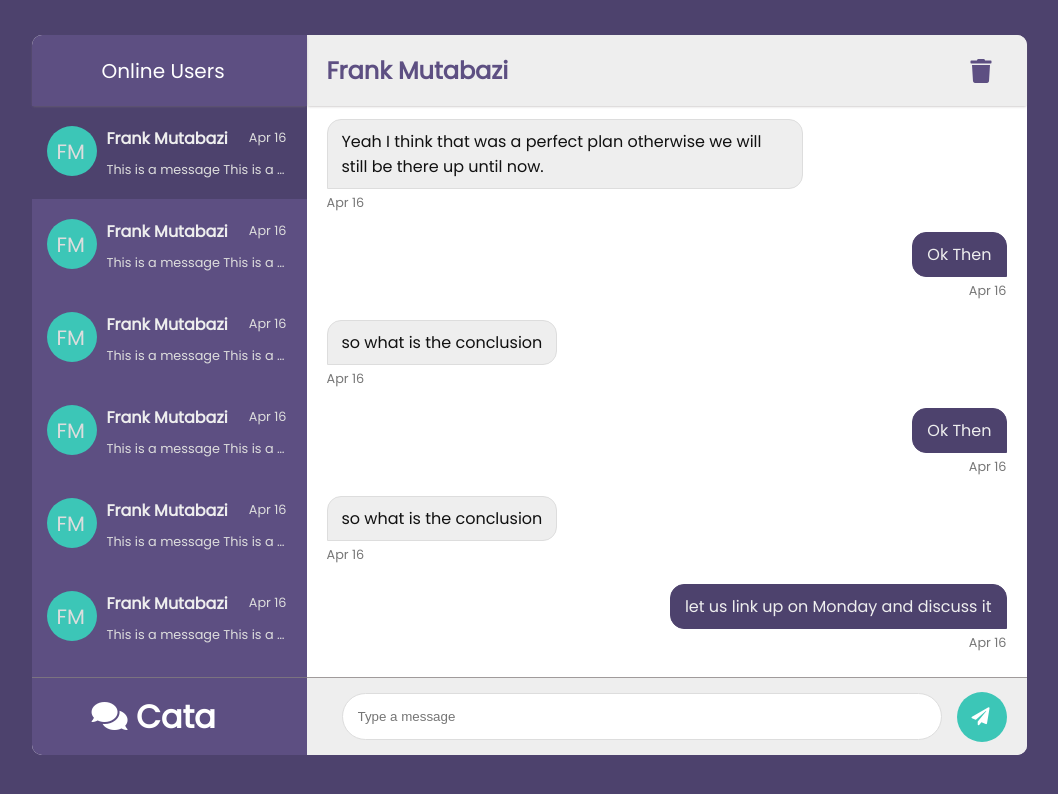
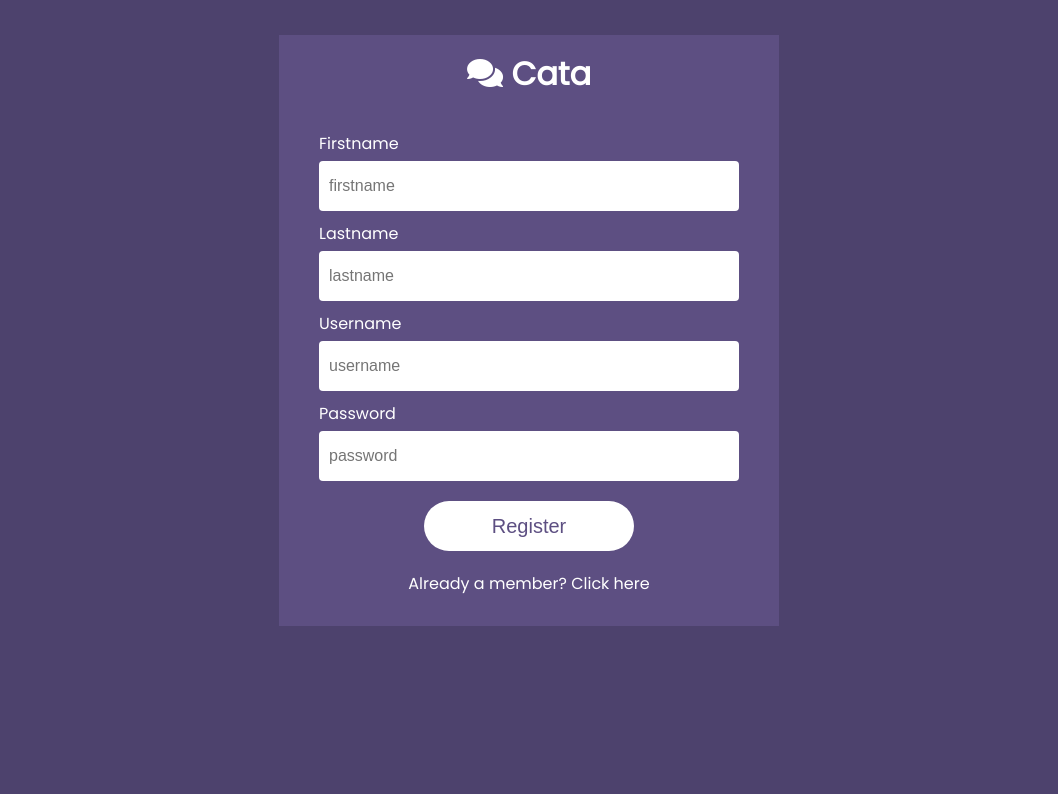
Before and after one commit to MCFrank16/chat-application-frontend, a React (Create React App) app: page /register in a window 1280 px wide. Shown: the top 794 px of the page, without its empty margins (111-1169 px from the left). Built offline with nearby package versions, Linux system fonts and the light colour scheme.

Commit message:
deploying to netlify

```diff
--- a/package.json
+++ b/package.json
@@ -8,6 +8,7 @@
     "@testing-library/user-event": "^12.1.10",
     "react": "^17.0.1",
     "react-dom": "^17.0.1",
+    "react-router-dom": "^5.2.0",
     "react-scripts": "4.0.3",
     "web-vitals": "^1.0.1"
   },
@@ -34,5 +35,6 @@
       "last 1 firefox version",
       "last 1 safari version"
     ]
-  }
+  },
+  "proxy": "https://realtime-chat-ossix.herokuapp.com"
 }
--- a/src/App.js
+++ b/src/App.js
@@ -1,12 +1,22 @@
 import './styles.css';
-import Container from './components/start-container';
+import { BrowserRouter as Router, Route, Switch } from 'react-router-dom';
+
+import LoginContainer from './components/Login-container';
+import RegisterContainer from './components/register-container';
 import ChatBox from './components/chat-box';
+import useToken from './components/useToken';
 
 function App() {
+  const { token } = useToken();
   return (
     <div className="App">
-      {/* <Container /> */}
-      <ChatBox />
+      <Router>
+        <Switch>
+          <Route path="/" exact component={!token ? LoginContainer : ChatBox } />
+          <Route path ='/register' exact component={!token ? RegisterContainer : ChatBox} />
+          <Route path="/chat" exact component={ChatBox} />
+        </Switch>
+      </Router>
     </div>
   );
 }
--- /dev/null
+++ b/src/components/Login-container.js
@@ -0,0 +1,89 @@
+import { useState } from 'react';
+import { Link } from 'react-router-dom';
+import useToken from './useToken';
+
+
+const LoginUser = async (credentials) => {
+
+	// const result = await fetch('http://localhost:9000/create/user', {
+	// 	method: 'POST',
+	// 	// mode: 'no-cors',
+	// 	headers: {
+	// 		'Access-Control-Allow-Origin': '*',
+	// 		'Content-Type': 'application/json'
+	// 	},
+	// 	body: JSON.stringify(credentials)
+	// });
+
+	// const result = await fetch('https://realtime-chat-ossix.herokuapp.com', {
+	// 	method: 'GET',
+	// 	headers: {
+	// 		'Access-Control-Allow-Origin': '*',
+	// 		'Content-Type': 'application/json'
+	// 	}
+	// })
+	return {
+		status: 200,
+		token: "eyJhbGciOiJIUzI1NiIsInR5cCI6IkpXVCJ9.eyJ1c2VyIjoiTUNGcmFuazE2IiwiaWF0IjoxNjE0NjAyMzUyLCJleHAiOjE2MTQ2ODg3NTJ9.3fFb7ZUC_IJwgJth-lK3J3V4ToNSvVEX3wC_54_plLI"
+	};
+}
+
+const LoginContainer = () => {
+
+	const { setToken } = useToken();
+
+	const [username, setUserName] = useState('');
+	const [password, setPassword] = useState('');
+
+	const handleSubmit = async e => {
+		e.preventDefault();
+
+		const { token } = await LoginUser({
+			username,
+			password
+		});
+		setToken(token);
+
+		return window.location = "/chat"
+	}
+
+
+    return (
+        <div className="start-container">
+            <header className="start-header">
+				<h1><i className="fas fa-comments"></i> Cata </h1>
+			</header>
+            <main className="start-main">
+				<form onSubmit={handleSubmit}>
+					<div className="form-control">
+						<label htmlFor="username">Username</label>
+						<input
+							type="text"
+							name="username"
+							id="username"
+                            placeholder="username"
+							required
+							onChange={e => setUserName(e.target.value)}
+						/>
+					</div>
+
+					<div className="form-control">
+						<label htmlFor="password">Password</label>
+						<input
+							type="password"
+							name="password"
+							id="password"
+                            placeholder="password"
+							required
+							onChange={e => setPassword(e.target.value)}
+						/>
+					</div>
+					<button type="submit" className="btn">Login</button>
+					<p className="Link"> Not a member? <Link className="linkname" to='/register'>Click here</Link></p>
+				</form>
+			</main>
+        </div>
+    )
+}
+
+export default LoginContainer;
--- a/src/components/chat-box.js
+++ b/src/components/chat-box.js
@@ -1,4 +1,4 @@
-const chatbox = () => {
+const Chatbox = () => {
     return (
         <div className="chat">
             <div className="chat-container">
@@ -117,4 +117,4 @@ const chatbox = () => {
     )
 }
 
-export default chatbox;
+export default Chatbox;
--- /dev/null
+++ b/src/components/register-container.js
@@ -0,0 +1,117 @@
+import { useState } from 'react';
+import { Link } from 'react-router-dom';
+
+import useToken from './useToken';
+
+const registerUser = async (credentials) => {
+
+	// const result = await fetch('http://localhost:9000/create/user', {
+	// 	method: 'POST',
+	// 	// mode: 'no-cors',
+	// 	headers: {
+	// 		'Access-Control-Allow-Origin': '*',
+	// 		'Content-Type': 'application/json'
+	// 	},
+	// 	body: JSON.stringify(credentials)
+	// });
+
+	// const result = await fetch('https://realtime-chat-ossix.herokuapp.com', {
+	// 	method: 'GET',
+	// 	headers: {
+	// 		'Access-Control-Allow-Origin': '*',
+	// 		'Content-Type': 'application/json'
+	// 	}
+	// })
+	return {
+		status: 200,
+		token: "eyJhbGciOiJIUzI1NiIsInR5cCI6IkpXVCJ9.eyJ1c2VyIjoiTUNGcmFuazE2IiwiaWF0IjoxNjE0NjAyMzUyLCJleHAiOjE2MTQ2ODg3NTJ9.3fFb7ZUC_IJwgJth-lK3J3V4ToNSvVEX3wC_54_plLI"
+	};
+}
+
+const RegisterContainer = () => {
+
+	const { setToken } = useToken();
+
+	const [firstname, setFirstname] = useState('');
+	const [lastname, setLastname] = useState('');
+	const [username, setUserName] = useState('');
+	const [password, setPassword] = useState('');
+
+	const handleSubmit = async e => {
+		e.preventDefault();
+
+		const { token } = await registerUser({
+			firstname,
+			lastname,
+			username,
+			password
+		});
+
+		setToken(token);
+
+		return window.location = "/chat"
+	}
+
+    return (
+        <div className="start-container">
+            <header className="start-header">
+				<h1><i className="fas fa-comments"></i> Cata </h1>
+			</header>
+            <main className="start-main">
+				<form onSubmit={handleSubmit}>
+					<div className="form-control">
+						<label htmlFor="firstname">Firstname</label>
+						<input
+							type="text"
+							name="firstname"
+							id="firstname"
+                            placeholder="firstname"
+							required
+							onChange={e => setFirstname(e.target.value)}
+						/>
+					</div>
+
+					<div className="form-control">
+						<label htmlFor="Lastname">Lastname</label>
+						<input
+							type="text"
+							name="lastname"
+							id="lastname"
+                            placeholder="lastname"
+							required
+							onChange={e => setLastname(e.target.value)}
+						/>
+					</div>
+
+					<div className="form-control">
+						<label htmlFor="username">Username</label>
+						<input
+							type="text"
+							name="username"
+							id="username"
+                            placeholder="username"
+							required
+							onChange={e => setUserName(e.target.value)}
+						/>
+					</div>
+
+					<div className="form-control">
+						<label htmlFor="password">Password</label>
+						<input
+							type="password"
+							name="password"
+							id="password"
+                            placeholder="password"
+							required
+							onChange={e => setPassword(e.target.value)}
+						/>
+					</div>
+					<button type="submit" className="btn">Register</button>
+					<p className="Link"> Already a member? <Link className="linkname" to='/'>Click here</Link></p>
+				</form>
+			</main>
+        </div>
+    )
+}
+
+export default RegisterContainer;
--- a/src/components/start-container.js
+++ /dev/null
@@ -1,26 +0,0 @@
-const container = () => {
-    return (
-        <div className="start-container">
-            <header class="start-header">
-				<h1><i class="fas fa-comments"></i> Cata </h1>
-			</header>
-            <main class="start-main">
-				<form action="">
-					<div class="form-control">
-						<label for="username">Username</label>
-						<input
-							type="text"
-							name="username"
-							id="username"
-                            placeholder="Enter username..."
-							required
-						/>
-					</div>
-					<button type="submit" class="btn">Join</button>
-				</form>
-			</main>
-        </div>
-    )
-}
-
-export default container;
--- /dev/null
+++ b/src/components/useToken.js
@@ -0,0 +1,22 @@
+import { useState } from 'react';
+
+const useToken = () => {
+    const getToken = () => {
+        const token = JSON.parse(localStorage.getItem('token'));
+        return token;
+    }
+
+    const [token, setToken] = useState(getToken());
+
+    const saveToken = (userToken) => {
+        localStorage.setItem('token', JSON.stringify(userToken));
+        setToken(userToken)
+    };
+
+    return {
+        setToken: saveToken,
+        token
+    }
+}
+
+export default useToken;
--- a/src/styles.css
+++ b/src/styles.css
@@ -6,8 +6,6 @@
   --container-color: #5D4F82;
   --white-color: #fff;
 	--send-button-color: #3CC6B7;
-	/* --success-color: #5cb85c;
-	--error-color: #d9534f; */
 }
 
 * {
@@ -36,14 +34,14 @@ body {
 
 .start-container {
   max-width: 500px;
-  margin: 170px auto;
-  background-color: #5D4F82;
-  color: #fff;
+  margin: 35px auto;
+  background-color: var(--container-color);
+  color: var(--white-color);
 }
 
 .start-header {
 	text-align: center;
-	padding: 20px;
+	padding: 15px 0 3px 0;
 }
 
 .start-main {
@@ -59,13 +57,25 @@ body {
 	margin-bottom: 5px;
 }
 
-.start-main input[type='text'] {
+.start-main input[type='text'], input[type='password'] {
 	font-size: 16px;
 	padding: 10px;
 	height: 50px;
   width: 100%;
   border-radius: 4px;
   border: 0;
+}
+
+.Link{
+  margin-top: 20px;
+  text-align: center;
+  cursor: pointer;
+}
+
+.linkname {
+  cursor: pointer;
+  color: var(--white-color);
+  text-decoration: none;
 }
 
 input:focus{
```
Also changed, not shown: src/handleSubmit.js (added, +12 -0 lines), 1 other file (tests, documents, lock files or other folders).
